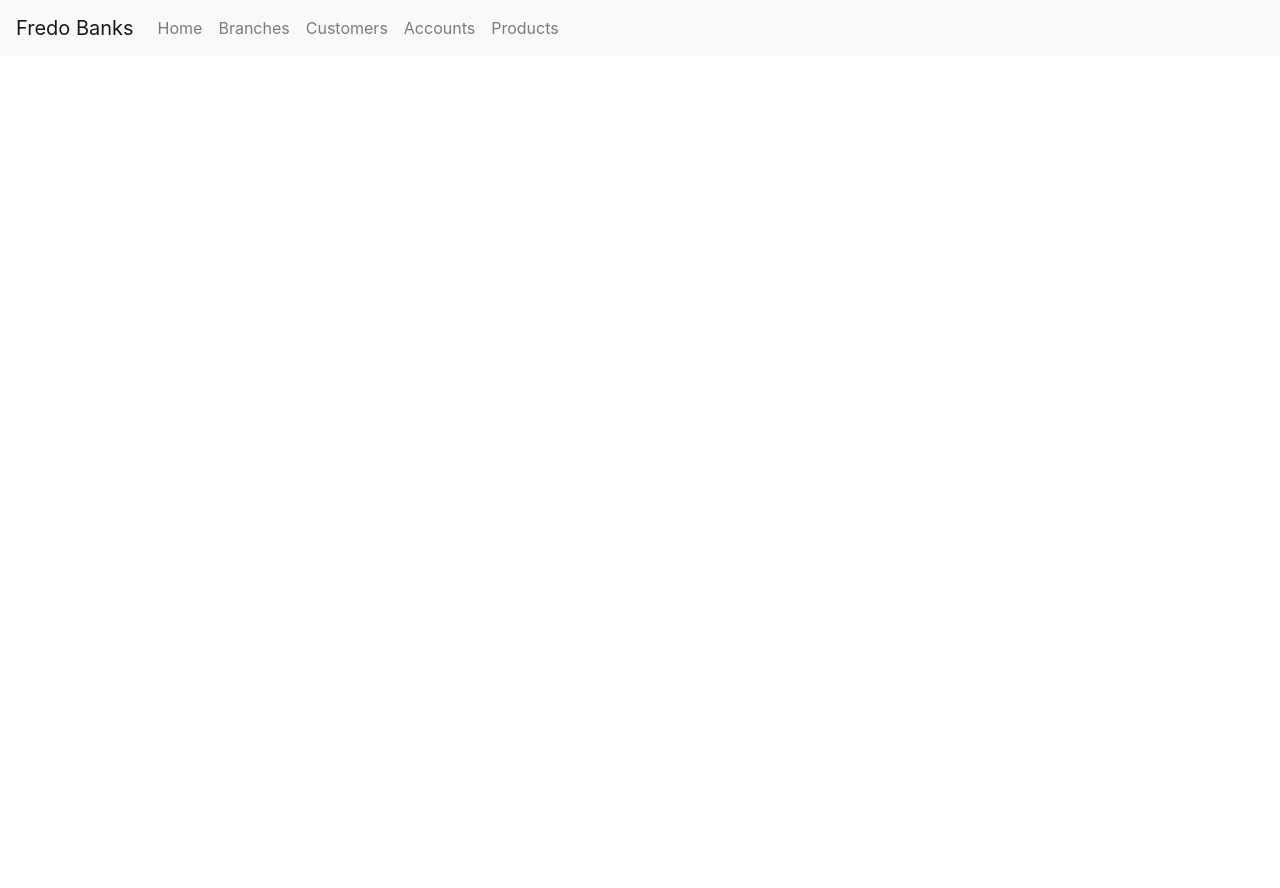
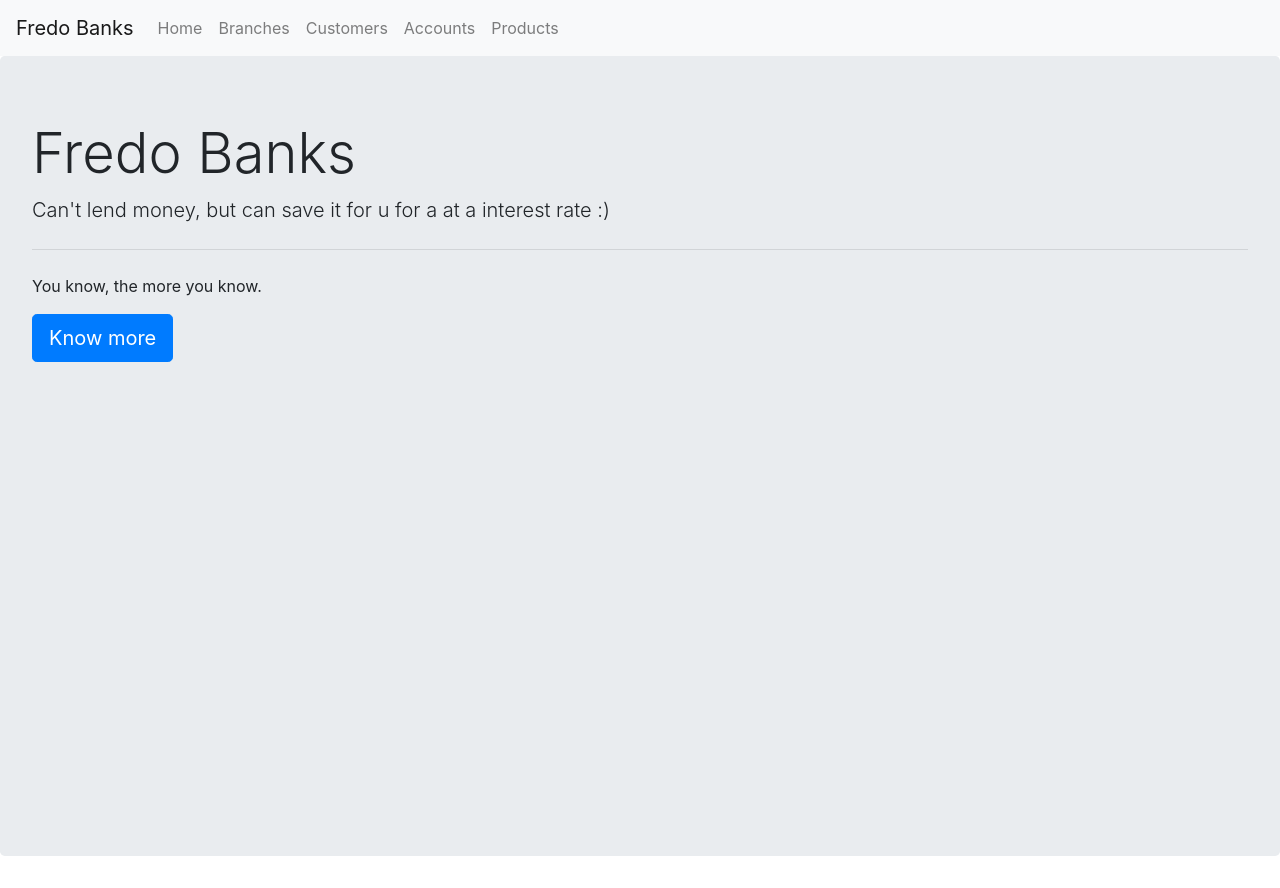
Before and after one commit to geekwise-alfredo-diaz/django.drf.react.bank.project, a React (Create React App) app: page / in a window 1280 px wide. Before the commit the page ends 800 px from the top, so only its background shows below. Built offline with nearby package versions, Linux system fonts and the light colour scheme.

Commit message:
Added home component

```diff
--- a/src/App.js
+++ b/src/App.js
@@ -4,6 +4,7 @@ import Branches from './components/Branches';
 import Accounts from './components/Accounts';
 import Customers from './components/Customers';
 import Products from './components/Products';
+import Home from './components/navigation/Home';
 import Header from './components/navigation/Header'
 
 class App extends Component {
@@ -15,6 +16,7 @@ class App extends Component {
 
         <Header />
 
+        <Route exact path="/" component={Home}/>
         <Route path="/branches" component={Branches}/>
         <Route path="/accounts" component={Accounts}/>
         <Route path="/customers" component={Customers}/>
```
